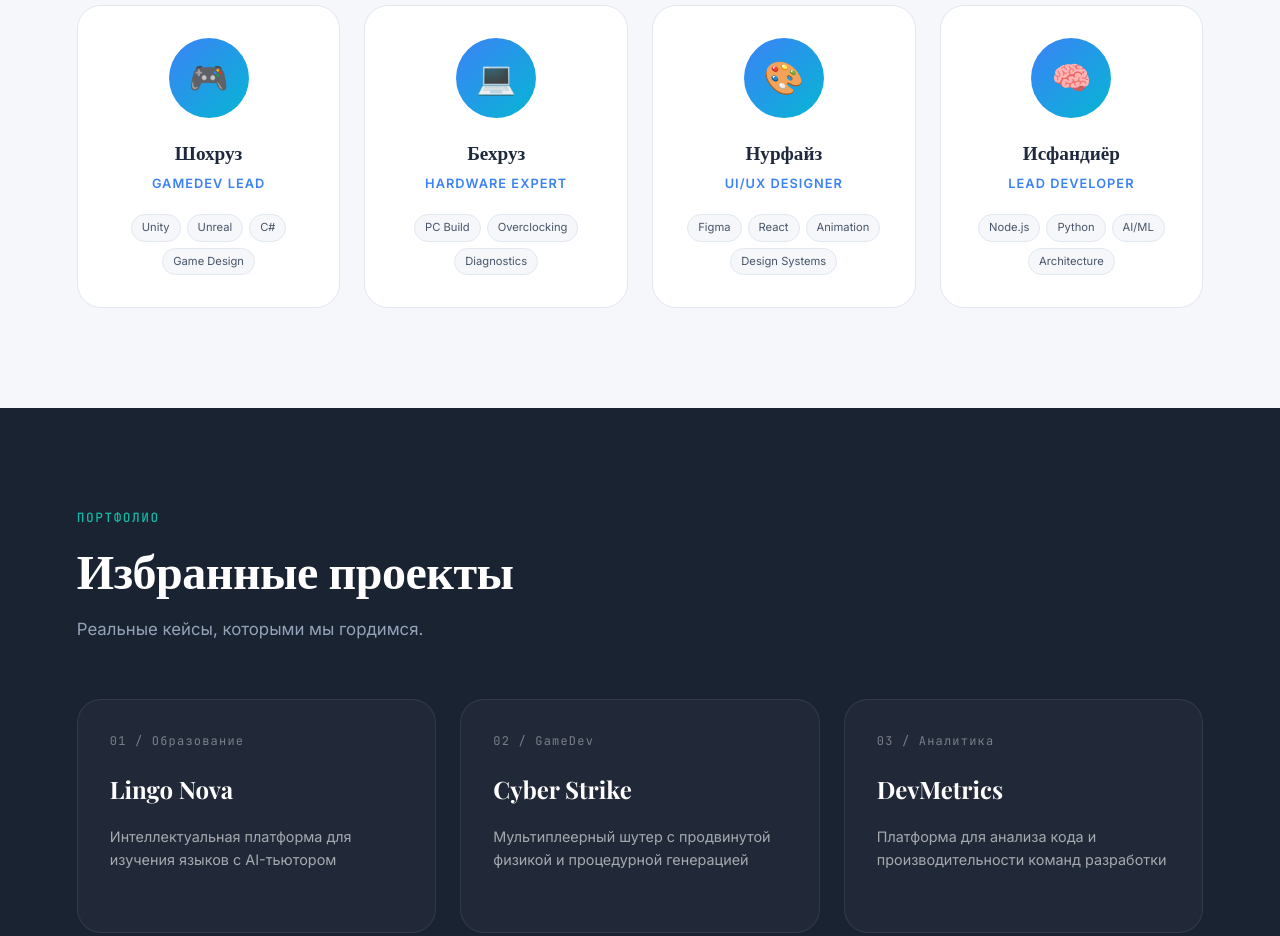
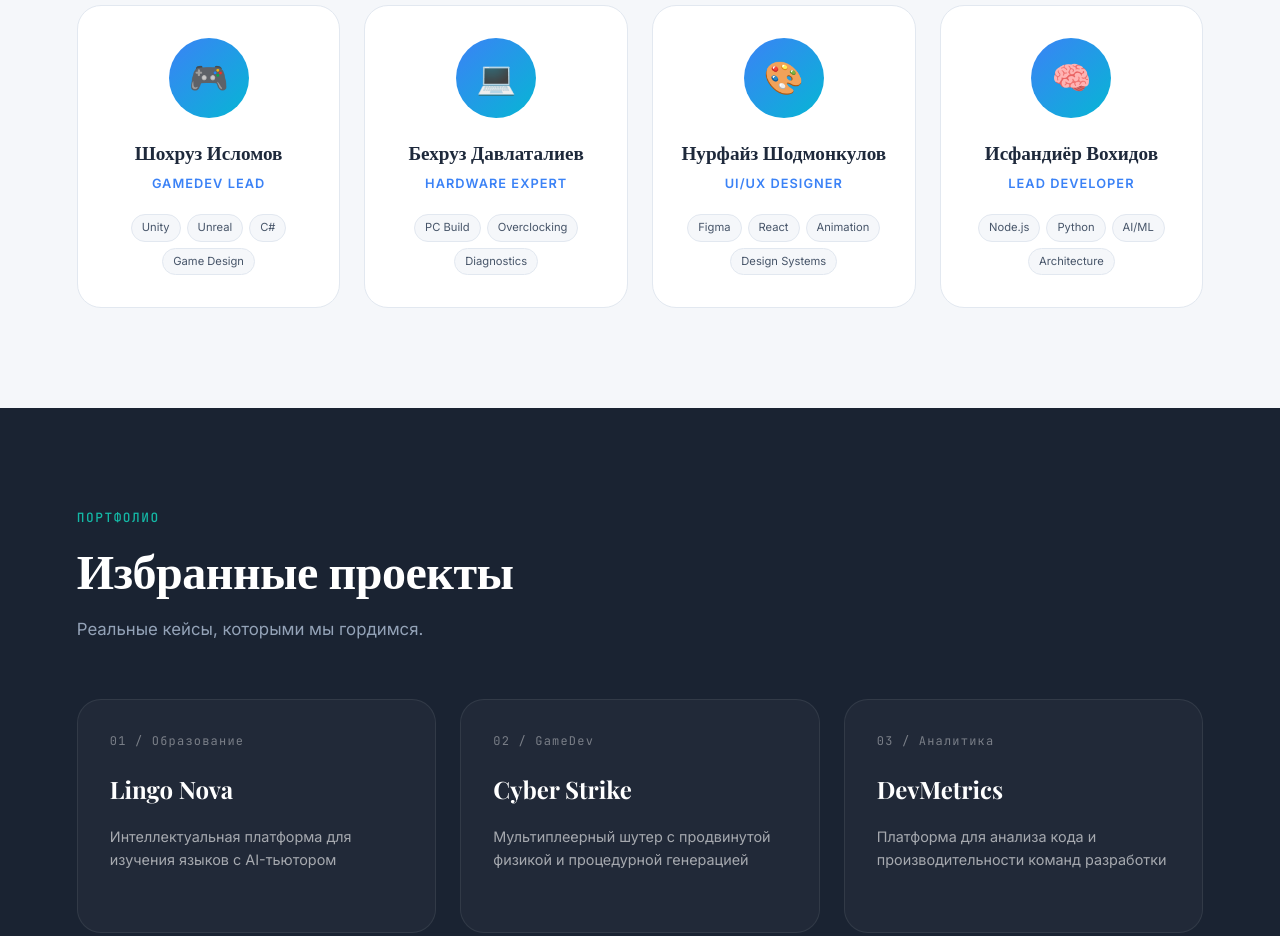
Before and after one commit to airportgitnam/collepse-V.2, a plain HTML site: page index.html in a window 1280 px wide. Shown: the part 1880-2816 px from the top of the page. Drawn offline with nearby package versions, Linux system fonts and the light colour scheme.

Commit message:
add to index.html  second names and changed the reggion

```diff
--- a/index.html
+++ b/index.html
@@ -1412,7 +1412,7 @@
     <div class="team-grid">
       <div class="team-card reveal">
         <div class="team-avatar">🎮</div>
-        <div class="team-name">Шохруз</div>
+        <div class="team-name">Шохруз Исломов</div>
         <div class="team-role">GameDev Lead</div>
         <div class="team-skills">
           <span class="skill-tag">Unity</span>
@@ -1423,7 +1423,7 @@
       </div>
       <div class="team-card reveal">
         <div class="team-avatar">💻</div>
-        <div class="team-name">Бехруз</div>
+        <div class="team-name">Бехруз Давлаталиев</div>
         <div class="team-role">Hardware Expert</div>
         <div class="team-skills">
           <span class="skill-tag">PC Build</span>
@@ -1433,7 +1433,7 @@
       </div>
       <div class="team-card reveal">
         <div class="team-avatar">🎨</div>
-        <div class="team-name">Нурфайз</div>
+        <div class="team-name">Нурфайз Шодмонкулов</div>
         <div class="team-role">UI/UX Designer</div>
         <div class="team-skills">
           <span class="skill-tag">Figma</span>
@@ -1444,7 +1444,7 @@
       </div>
       <div class="team-card reveal">
         <div class="team-avatar">🧠</div>
-        <div class="team-name">Исфандиёр</div>
+        <div class="team-name">Исфандиёр Вохидов</div>
         <div class="team-role">Lead Developer</div>
         <div class="team-skills">
           <span class="skill-tag">Node.js</span>
@@ -1545,7 +1545,7 @@
           <div class="contact-icon">📍</div>
           <div>
             <div class="contact-label">Локация</div>
-            <div class="contact-value">Россия / Удалённо по всему миру</div>
+            <div class="contact-value">Узбекистан / Ташкент</div>
           </div>
         </div>
 
```
